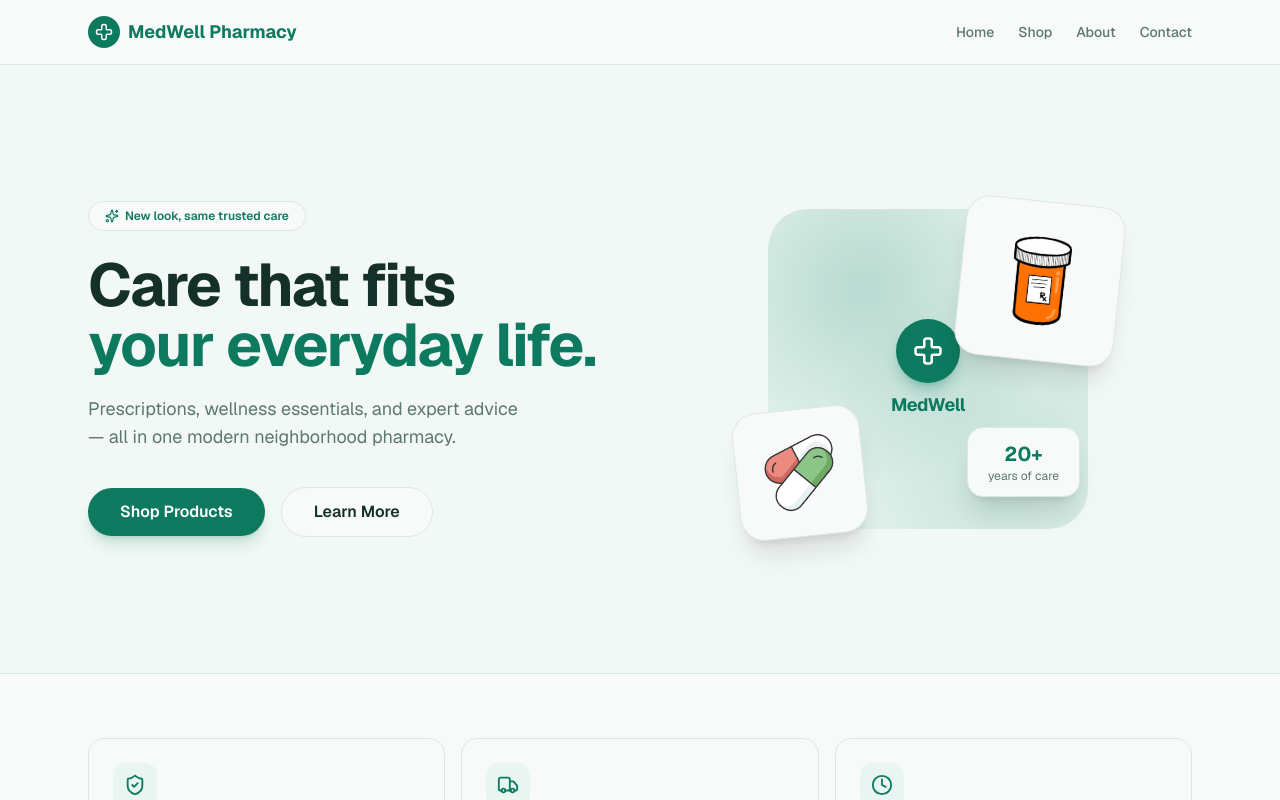
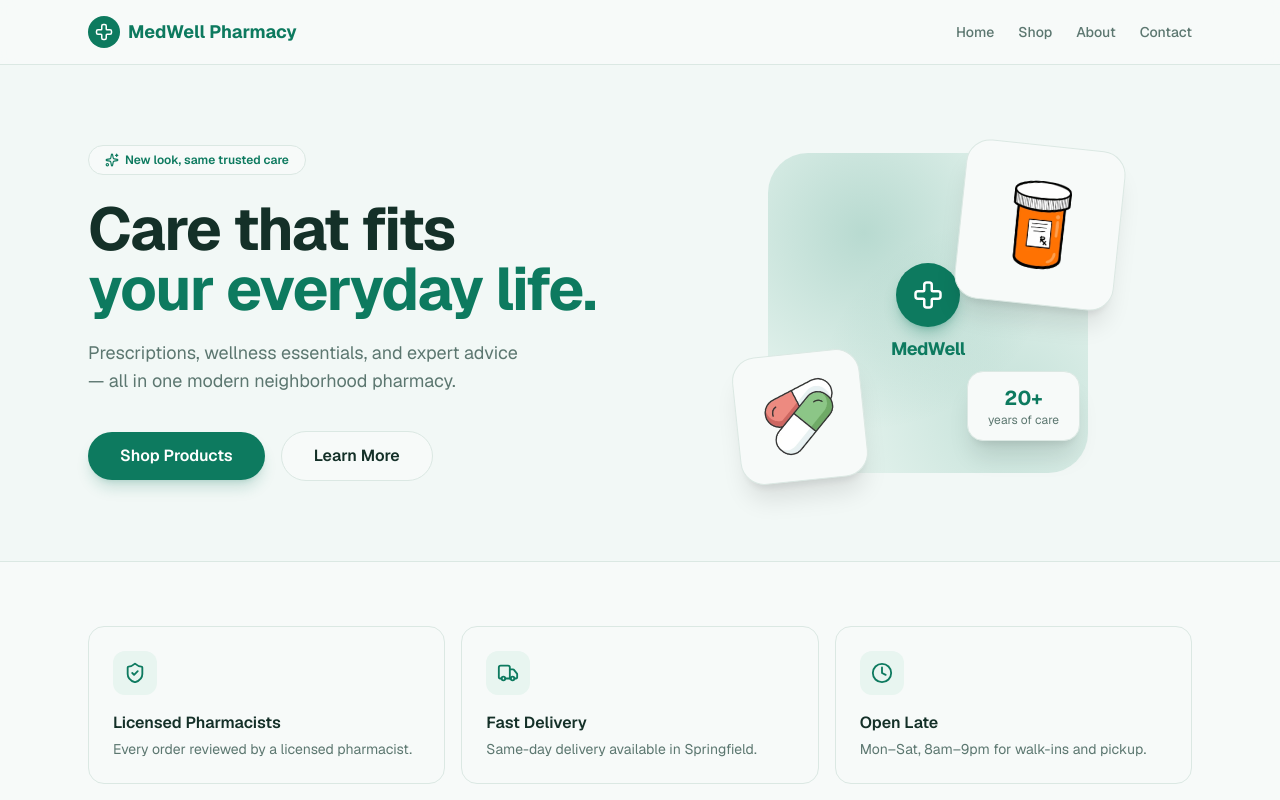
Before and after one commit to mauk16/medwell-rx, a Next.js app: page /home2 in a window 1280 px wide. Shown: the top 800 px of the page. Built offline with nearby package versions, Linux system fonts and the light colour scheme.

Commit message:
Reduce hero padding to remove empty space (v0.5.2)

```diff
--- a/app/home2/page.tsx
+++ b/app/home2/page.tsx
@@ -26,7 +26,7 @@ export default function Home2() {
     <div>
       {/* Hero — asymmetric two-column, one composed visual instead of scattered icons */}
       <section className="border-b border-border bg-accent/40">
-        <div className="mx-auto grid max-w-6xl items-center gap-12 px-6 py-20 lg:grid-cols-2 lg:py-28">
+        <div className="mx-auto grid max-w-6xl items-center gap-12 px-6 py-10 lg:grid-cols-2 lg:py-14">
           <div>
             <span className="inline-flex items-center gap-1.5 rounded-full border border-border bg-background px-4 py-1.5 text-xs font-semibold text-primary">
               <Sparkles size={14} /> New look, same trusted care
--- a/package.json
+++ b/package.json
@@ -1,6 +1,6 @@
 {
   "name": "pharmacy-demo",
-  "version": "0.5.1",
+  "version": "0.5.2",
   "private": true,
   "scripts": {
     "dev": "next dev",
```
Also changed, not shown: 1 other file (tests, documents, lock files or other folders).
